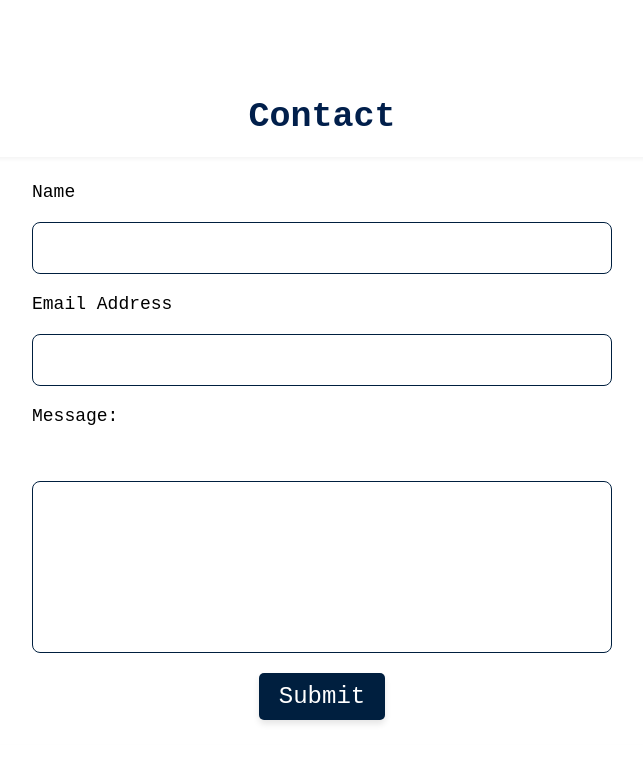
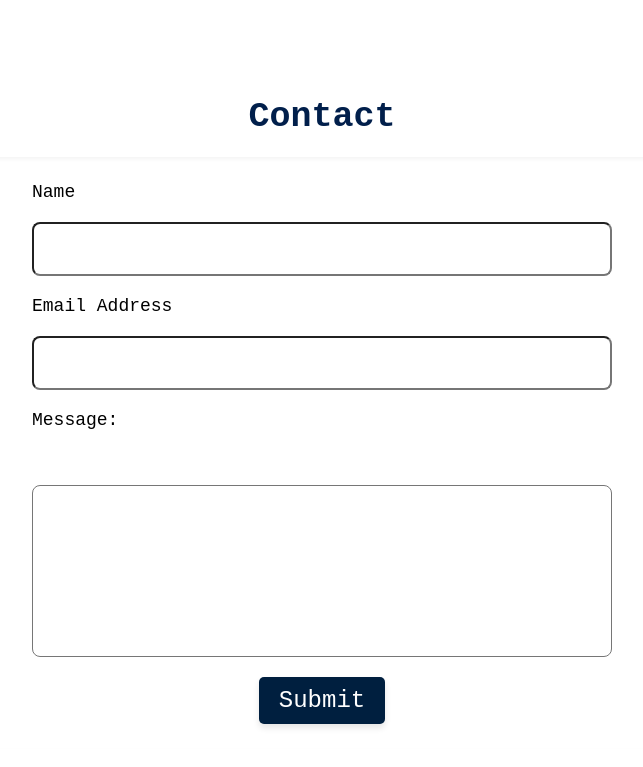
Before and after one commit to rlvalle28/Portfolio, a plain HTML site: page index.html in a window 1280 px wide. Shown: the part 1428-2195 px from the top of the page, without its empty margins (318-961 px from the left). Drawn offline with Linux system fonts and the light colour scheme.

Commit message:
My Latest Push

```diff
--- a/css/style.css
+++ b/css/style.css
@@ -234,7 +234,7 @@ section {
   }
   form input, form textarea {
     padding: 15px;
-    border: 1px solid #001F3F;
+    /* border: 1px solid #001F3F; */
     border-radius: 8px;
     color: #001F3F;
     font-size: 18px;
```
